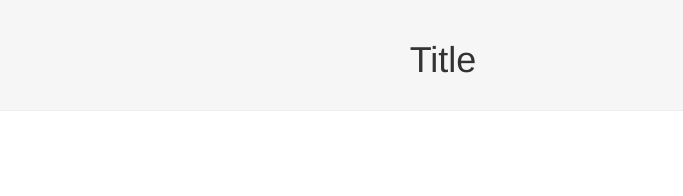
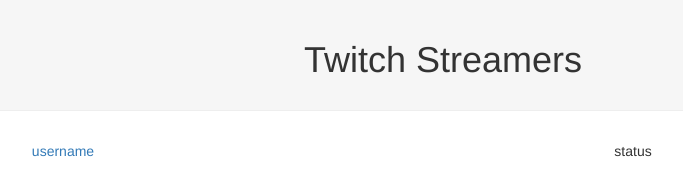
Before and after one commit to jammatpic/twitch-viewer, a plain HTML site: page index.html in a window 1280 px wide. Shown: the whole page, without its empty margins (197-880 px from the left). Drawn offline with nearby package versions, Linux system fonts and the light colour scheme.

Commit message:
Added some API info and rough HTML template

```diff
--- a/index.html
+++ b/index.html
@@ -1,5 +1,5 @@
 <head>
-    <title>Title</title>
+    <title>Twitch Viewer</title>
     <meta name="viewport" content="initial-scale=1">
 	<link rel="stylesheet" href="https://maxcdn.bootstrapcdn.com/bootstrap/3.3.6/css/bootstrap.min.css" integrity="sha384-1q8mTJOASx8j1Au+a5WDVnPi2lkFfwwEAa8hDDdjZlpLegxhjVME1fgjWPGmkzs7" crossorigin="anonymous">
 	<link rel="stylesheet" type="text/css" href="resources/css/stylesheet.css">
@@ -10,11 +10,15 @@
 <body>
     <div class = "container-fluid">
         <header class = "page-header text-center">
-            <h1>Title</h1>
+            <h1>Twitch Streamers</h1>
         </header>
         <div class = "container text-center main-content">
             <row>
-                <div class="col-md-12">
+                <div class="col-md-4">
+                    <a href = "#">username</a>
+                </div>
+                <div class="col-md-8">
+                    <p>status</p>
                 </div>
             </row>
         </div>
--- a/resources/js/twitch-viewer.js
+++ b/resources/js/twitch-viewer.js
@@ -1,3 +1,7 @@
+var steamers  = ["freecodecamp", "storbeck", "terakilobyte", "habathcx","RobotCaleb","thomasballinger","noobs2ninjas","beohoff"];
+
 $(document).ready(function() {
-
+    $.getJSON('https://api.twitch.tv/kraken/streams/ESL_SC2?callback=?', function(data) {
+        console.log(JSON.stringify(data));
+    });
 });
```
